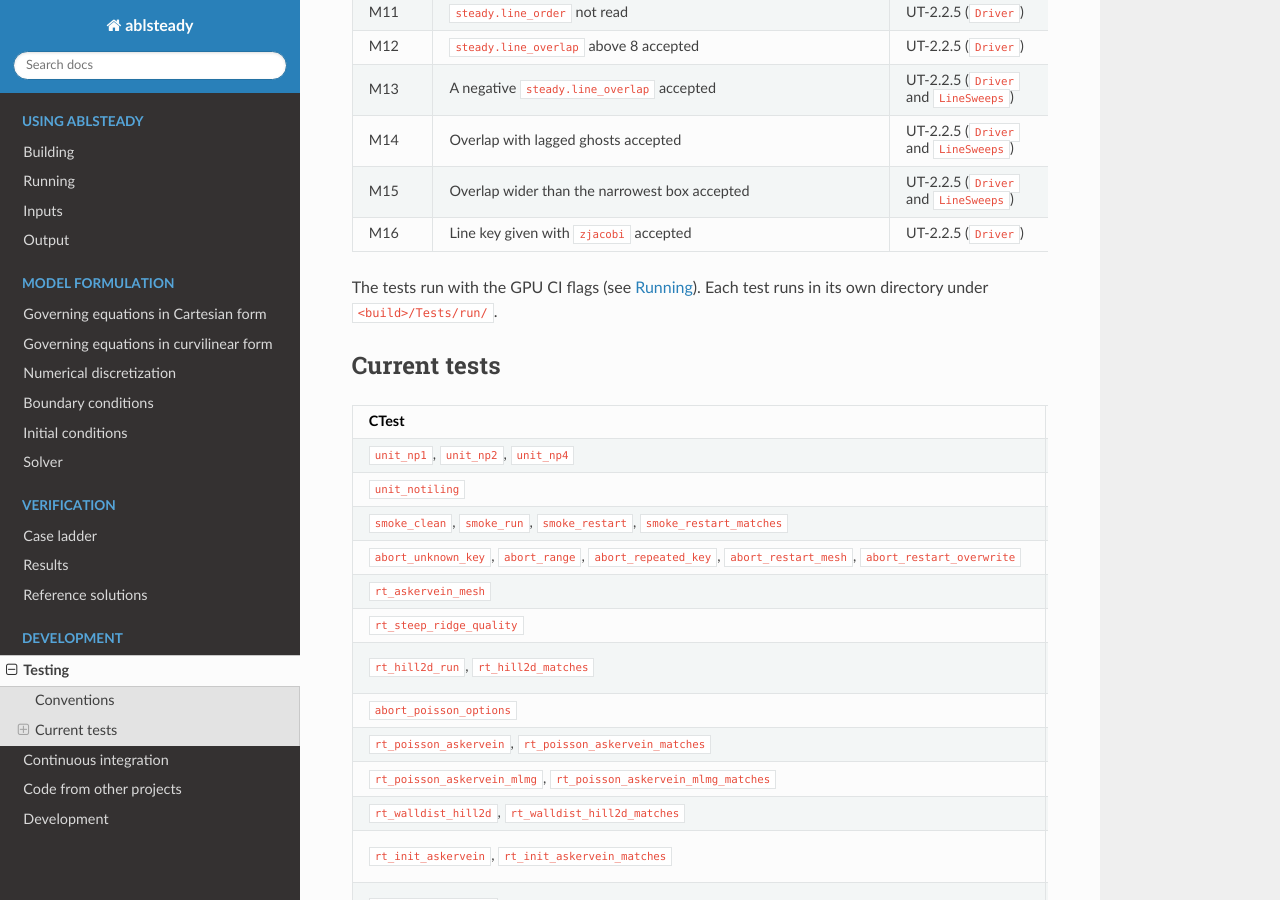
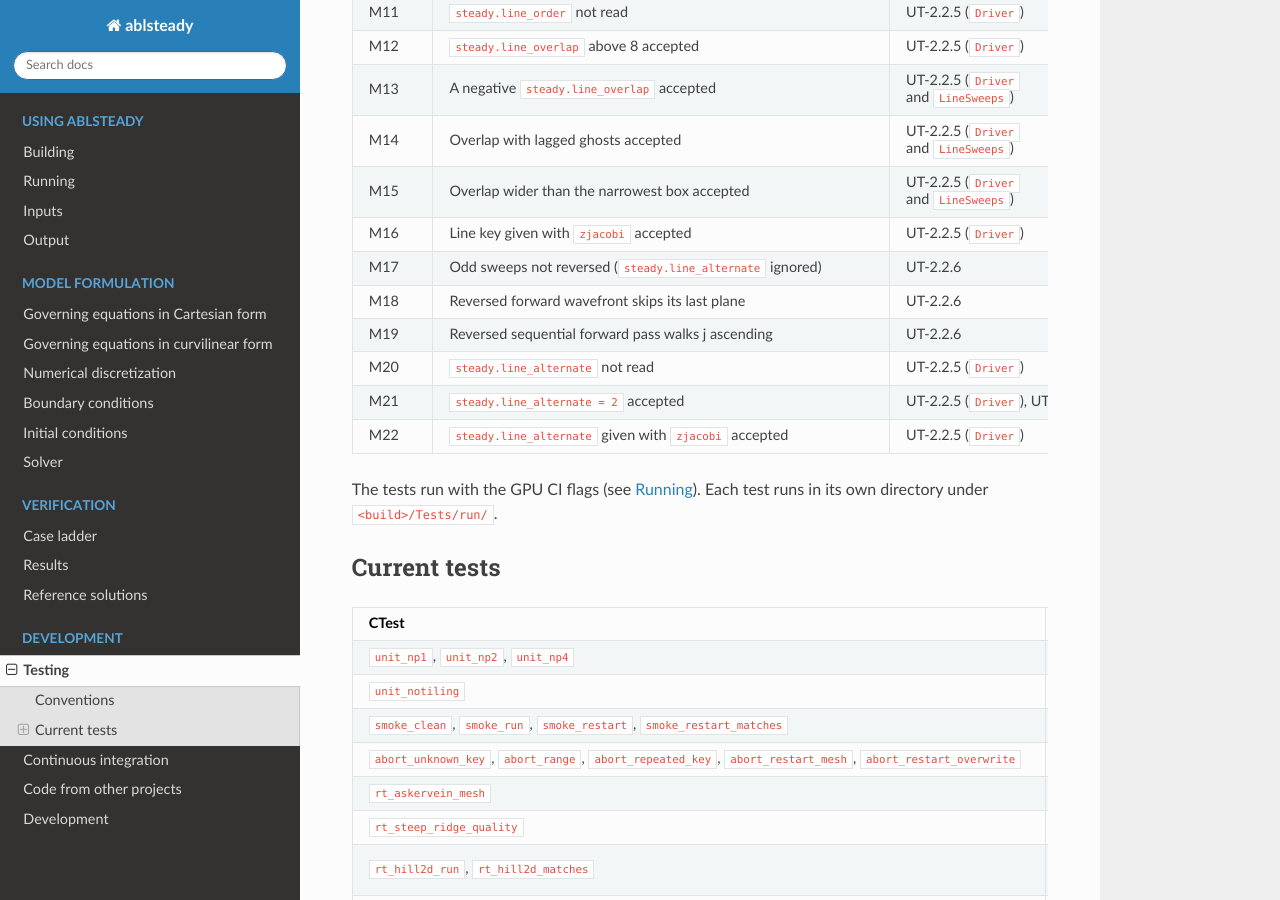
Before and after one commit to hgopalan/ablsteadyrans, a Sphinx documentation site: the page built from docs/testing.rst, in a window 1280 px wide and 900 px high, scrolled down 1047 px. Built offline with Sphinx 7.4.7 and the Read the Docs theme 3.1.0, drawn with Linux system fonts in a browser that asks for light colours; some of the changed text lies outside the part shown.

Commit message:
Docs: steady.line_alternate input row, UT-2.2.6 and mutants M17-M22 in testing.rst
Co-authored-by: hgopalan <1108371+hgopalan@users.noreply.github.com>

```diff
--- a/docs/inputs.rst
+++ b/docs/inputs.rst
@@ -218,6 +218,12 @@ definition of a steady solution (:doc:`solver`) and its own. The application run
      - ``sequential``
      - ``sequential`` or ``diagonal``; refused unless ``steady.sweep = lusgs``. ``diagonal`` sweeps the
        wavefronts i + j = const, one column per thread: the same result as ``sequential``, bit for bit.
+   * - ``steady.line_alternate``
+     - ``0``
+     - ``0`` or ``1`` (beyond the plan of sub-phase 2.2); refused unless ``steady.sweep = lusgs``. ``1``: the odd
+       sweeps (the second, fourth, ...) of each call take the j-reversed pair, (+i, −j) then (−i, +j), so a wind
+       whose u and v have opposite signs is swept along its own direction once per two sweeps (:doc:`solver`). No
+       effect with ``steady.zline_sweeps = 1`` or a domain one cell wide in y.
    * - ``steady.machine``
      - ``local``
      - ``local``, ``kestrel-cpu`` or ``kestrel-gpu``: the allocation-unit rate of the accounting (0, 10, 100 AU per
--- a/docs/testing.rst
+++ b/docs/testing.rst
@@ -77,6 +77,24 @@ is killed:
      - UT-2.2.5 (``Driver`` and ``LineSweeps``)
    * - M16
      - Line key given with ``zjacobi`` accepted
+     - UT-2.2.5 (``Driver``)
+   * - M17
+     - Odd sweeps not reversed (``steady.line_alternate`` ignored)
+     - UT-2.2.6
+   * - M18
+     - Reversed forward wavefront skips its last plane
+     - UT-2.2.6
+   * - M19
+     - Reversed sequential forward pass walks j ascending
+     - UT-2.2.6
+   * - M20
+     - ``steady.line_alternate`` not read
+     - UT-2.2.5 (``Driver``)
+   * - M21
+     - ``steady.line_alternate = 2`` accepted
+     - UT-2.2.5 (``Driver``), UT-2.2.6
+   * - M22
+     - ``steady.line_alternate`` given with ``zjacobi`` accepted
      - UT-2.2.5 (``Driver``)
 
 The tests run with the GPU CI flags (see :doc:`running`). Each test runs in its own directory under
@@ -797,7 +815,17 @@ GoogleTest suite
      - *Beyond the plan* (``LineSweeps.RefusalsAndNames`` and ``Driver.DivergenceStopsAndTheChecksNameTheirInput``).
        The refusals naming ``steady.line_overlap`` (< 0, > 8, with the lagged ghosts, wider than the narrowest box),
        no overlap along a one-cell axis, the readers of ``steady.line_ghosts``, ``line_overlap`` and ``line_order``
-       (values, defaults, unknown words, a repeated key, a line key with ``zjacobi``), the dispatcher.
+       (values, defaults, unknown words, a repeated key, a line key with ``zjacobi``), the dispatcher. The reader
+       of ``steady.line_alternate`` (the value, the default 0, 2 and -1 refused, refused with ``zjacobi``).
+   * - UT-2.2.6
+     - *Beyond the plan* (``LineSweeps.AlternatingOrderingSweepsBothDiagonals``). The alternating ordering
+       (``steady.line_alternate = 1``). On an 8 × 8 × 4 system coupled only to the :math:`(i-1)` and :math:`(j+1)`
+       neighbours (the upwind couplings of :math:`u > 0`, :math:`v < 0`), two alternating sweeps solve it to 1000
+       machine epsilons (the reversed forward pass is an exact solve), while two sweeps of the ascending pairs leave
+       a residual above 1e-3 of the right-hand side. The diagonal ordering equals the sequential one bit for bit with
+       the reversed pairs too, at the launch counts of UT-2.2.4 (three layouts, periodic and not, every location,
+       lagged ghosts and zero ghosts with :math:`n_o = 2`, one to three sweeps). One sweep is unchanged by the option
+       (only the odd sweeps are reversed); two and three sweeps differ. The range check names the key.
    * - UT-1.15.7 (revised in 1.16)
      - The rotation's pin now holds the planar-mean split: :math:`a_P` with :math:`f^2\max(\tau_c, \tau_{\mathrm{own}})`
        and the right-hand side with the unique-face horizontal mean of the other residual per level at :math:`\tau_c`
```
